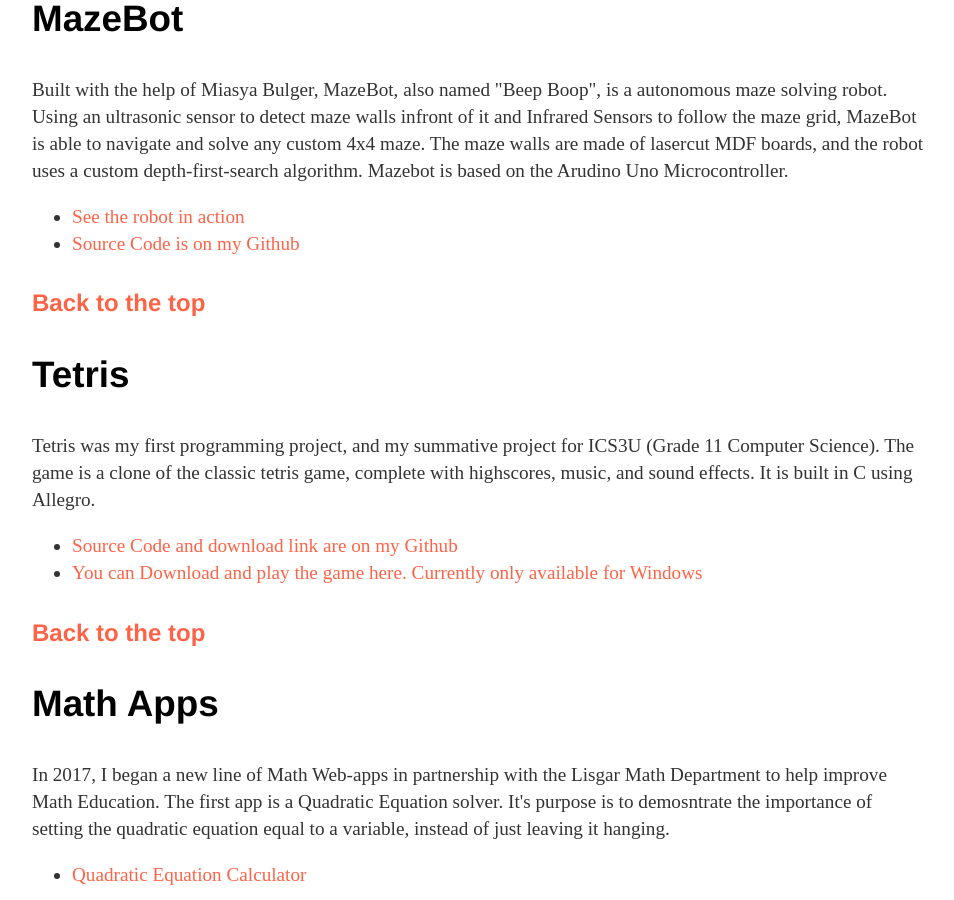
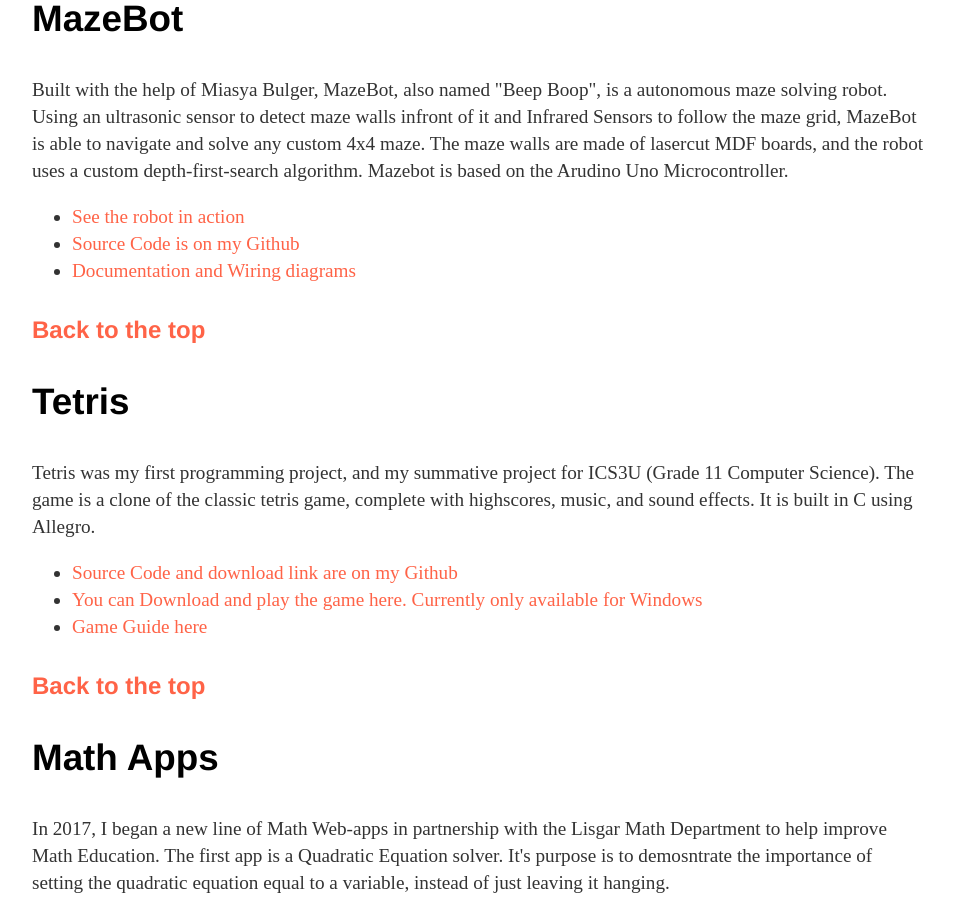
Before and after one commit to charlesyz/charlesyz.github.io-ARCHIVE, a Jekyll site: the page built from projects/index.html, in a window 1280 px wide and 900 px high, scrolled down 1571 px. Shown: the whole window, without its empty margins (160-1114 px from the left). Built offline with Jekyll 4.4.1, drawn with Linux system fonts in a browser that asks for light colours.

Commit message:
Added links to documentation for Tetris and Mazebot

```diff
--- a/projects/index.html
+++ b/projects/index.html
@@ -42,6 +42,7 @@ title: Charles Zhang - Projects
                 <ul>
                     <li><a href="https://www.youtube.com/watch?v=Wte0R6b4lrs">See the robot in action</a></li>
                     <li><a href="https://github.com/charlesyz/MazeBot">Source Code is on my Github</a></li>
+                    <li><a href="https://charlesyz.github.io/pdfs/mazebot.pdf">Documentation and Wiring diagrams</a></li>
                     </ul>
 
             <h4><a href="#top"> Back to the top </a></h4>
@@ -51,6 +52,7 @@ title: Charles Zhang - Projects
             <ul>
                 <li><a href="https://github.com/charlesyz/tetris">Source Code and download link are on my Github</a></li>
                 <li><a href="https://github.com/charlesyz/Tetris/releases/tag/1.0">You can Download and play the game here. Currently only available for Windows</a></li>
+                <li><a href="https://charlesyz.github.io/pdfs/tetris.pdf">Game Guide here</a></li>
 
             </ul>
              <h4><a href="#top"> Back to the top </a></h4>
```
